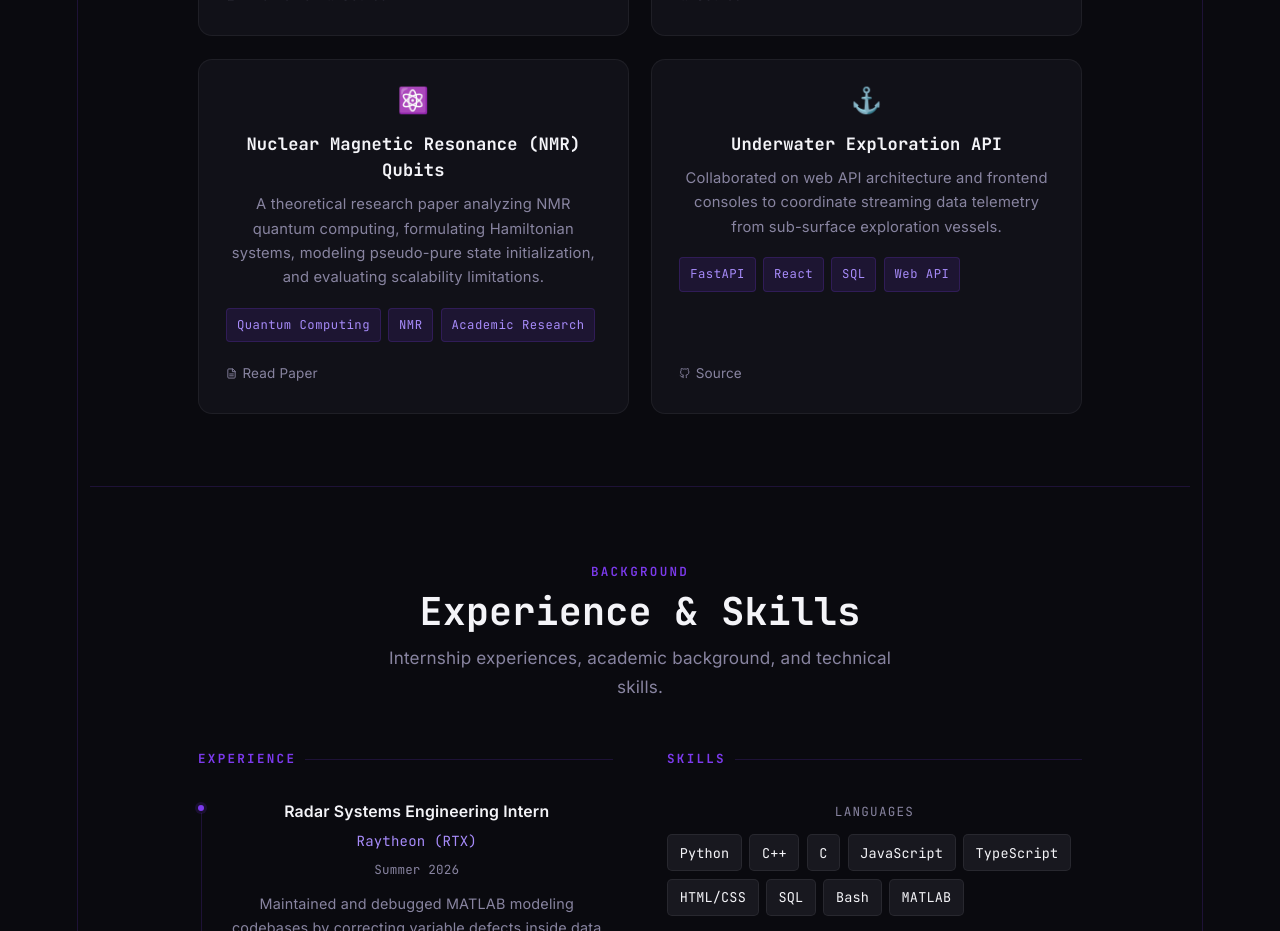
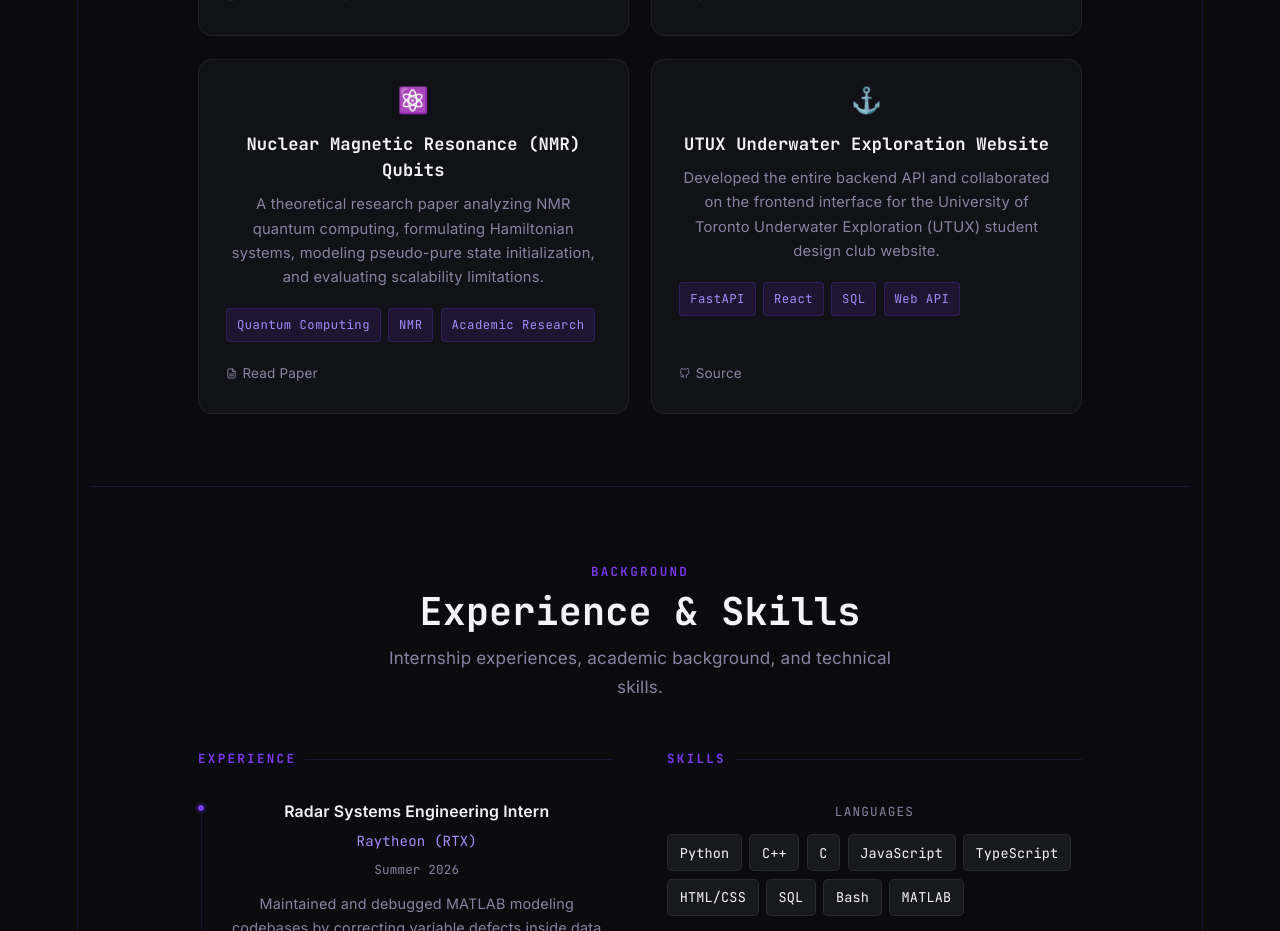
Before and after one commit to tylerlammey/personal-website, a React (Vite) app in the folder frontend/: page / in a window 1280 px wide. Shown: the part 1780-2711 px from the top of the page. Built offline with nearby package versions, Linux system fonts and the light colour scheme.

Commit message:
update utux project description

```diff
--- a/frontend/src/App.jsx
+++ b/frontend/src/App.jsx
@@ -979,8 +979,8 @@ const PROJECTS = [
   },
   {
     icon: "⚓",
-    title: "Underwater Exploration API",
-    desc: "Collaborated on web API architecture and frontend consoles to coordinate streaming data telemetry from sub-surface exploration vessels.",
+    title: "UTUX Underwater Exploration Website",
+    desc: "Developed the entire backend API and collaborated on the frontend interface for the University of Toronto Underwater Exploration (UTUX) student design club website.",
     tags: ["FastAPI", "React", "SQL", "Web API"],
     demo: "",
     code: "https://github.com/U-of-T-Underwater-Exploration/website",
```
Also changed, not shown: 1 other file (tests, documents, lock files or other folders).
